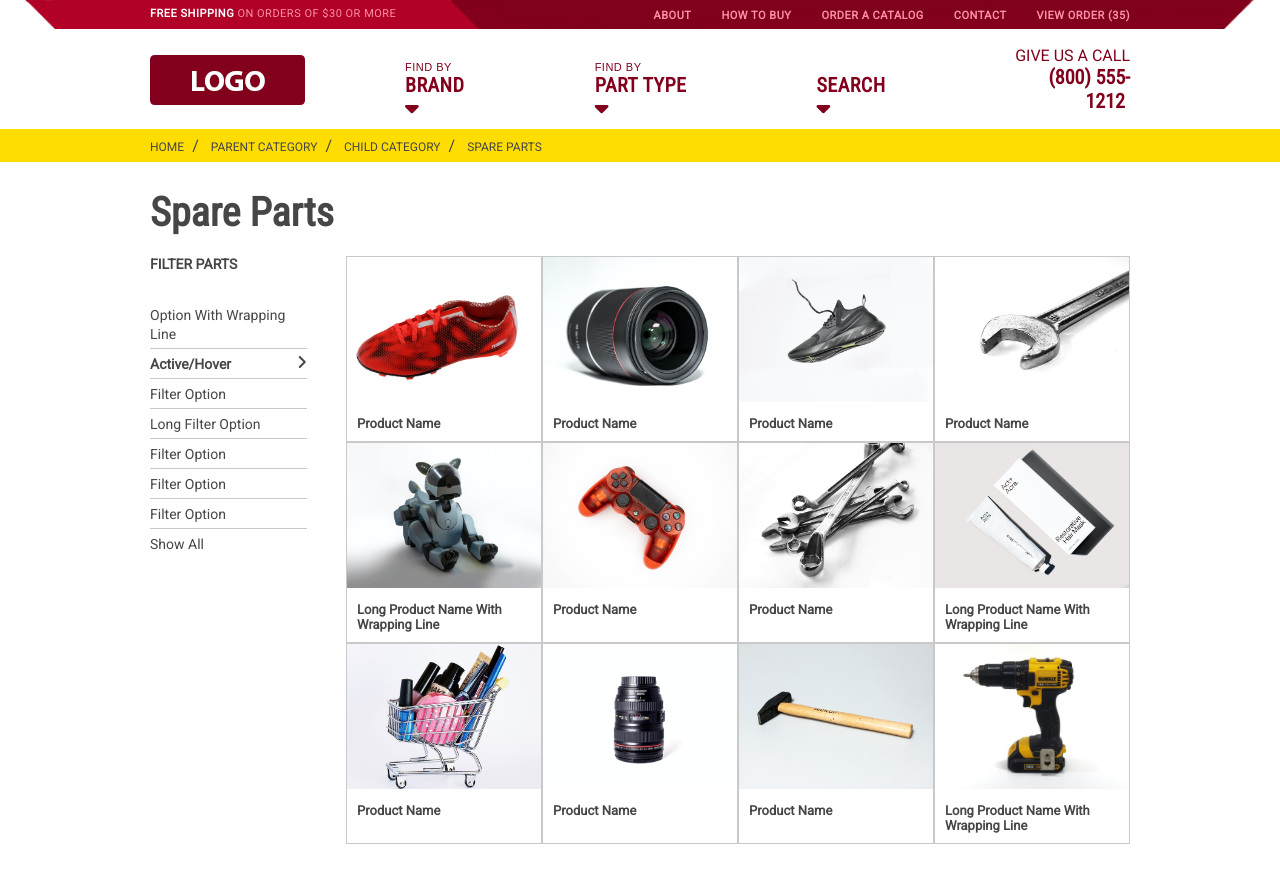
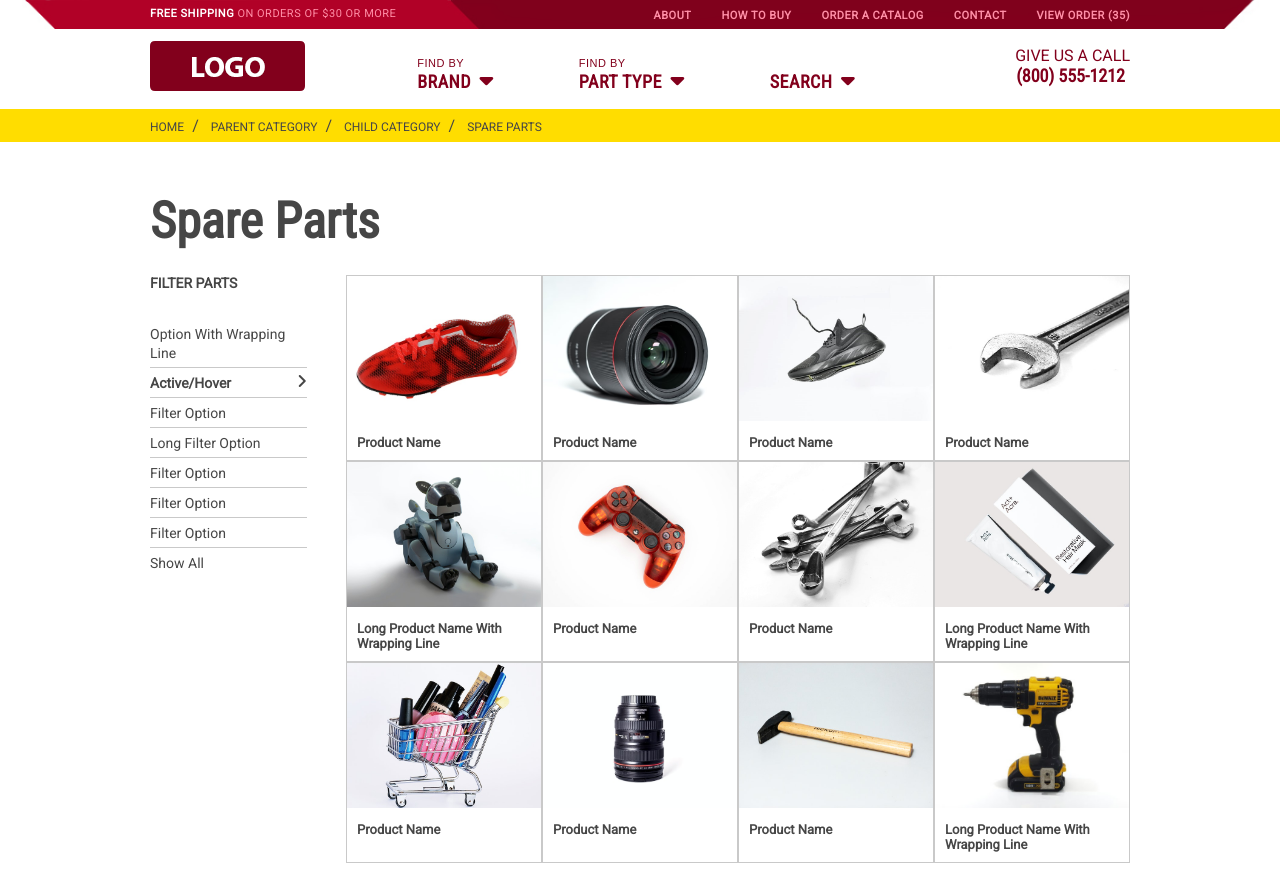
Before and after one commit to nataliecardot/sample-shop, a plain HTML site: page index.html in a window 1280 px wide. Drawn offline with nearby package versions, Linux system fonts and the light colour scheme.

Commit message:
Adjust h1 and mid nav styling

```diff
--- a/style.css
+++ b/style.css
@@ -95,11 +95,11 @@ nav ul li {
 .mid-nav-container p {
   color: var(--deep-red-theme);
   text-align: right;
-  margin-left: 90px;
+  margin-left: 150px;
 }
 
 .mid-nav-heavy-text {
-  font-size: 20px;
+  font-size: 18px;
   font-weight: bold;
   font-family: 'Roboto Condensed', sans-serif;
   margin-right: 5px;
@@ -115,7 +115,7 @@ nav ul li {
   text-align: left;
   font-size: 11px;
   letter-spacing: 0.5px;
-  margin-left: 90px;
+  margin-left: 65px;
 }
 
 /* For search option in mid nav, drop icon changes to search icon */
@@ -165,6 +165,7 @@ nav ul li {
 
 .breadcrumbs-container {
   background: #ffdd00;
+  margin-top: 7px;
   padding: 7px 0;
 }
 
@@ -251,8 +252,9 @@ ul.breadcrumbs li + li::before {
 /* "Spare Parts" text */
 h1 {
   font-family: 'Roboto Condensed', sans-serif;
-  font-size: 40px;
+  font-size: 50px;
   margin-bottom: 0.5em;
+  margin-top: 50px;
 }
 
 /* "Filter Parts" text */
@@ -392,10 +394,6 @@ ul.breadcrumbs li,
     display: none;
   }
 
-  .mid-nav-heavy-text {
-    font-size: 18px;
-  }
-
   .mid-nav-container p {
     display: none;
   }
```
